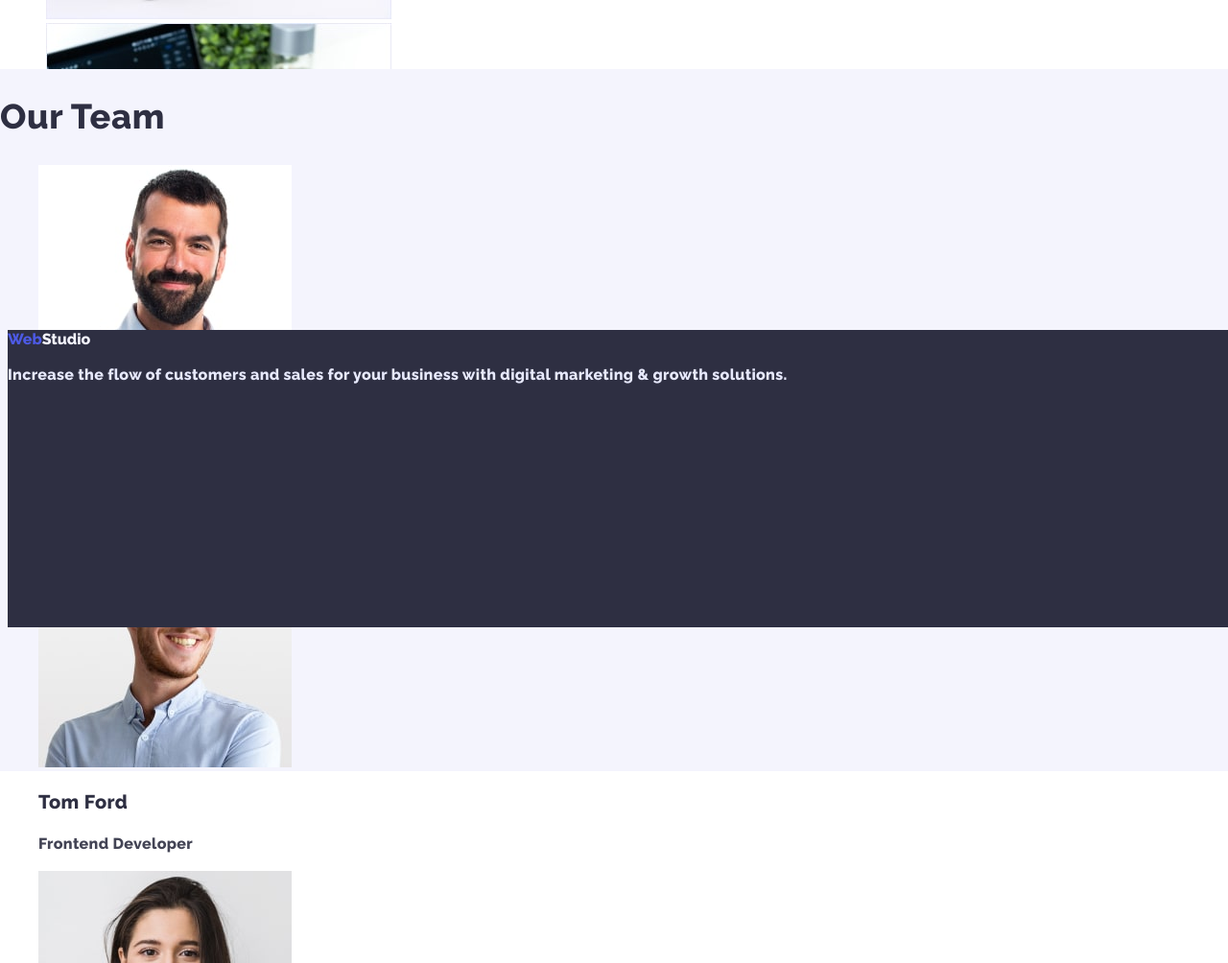
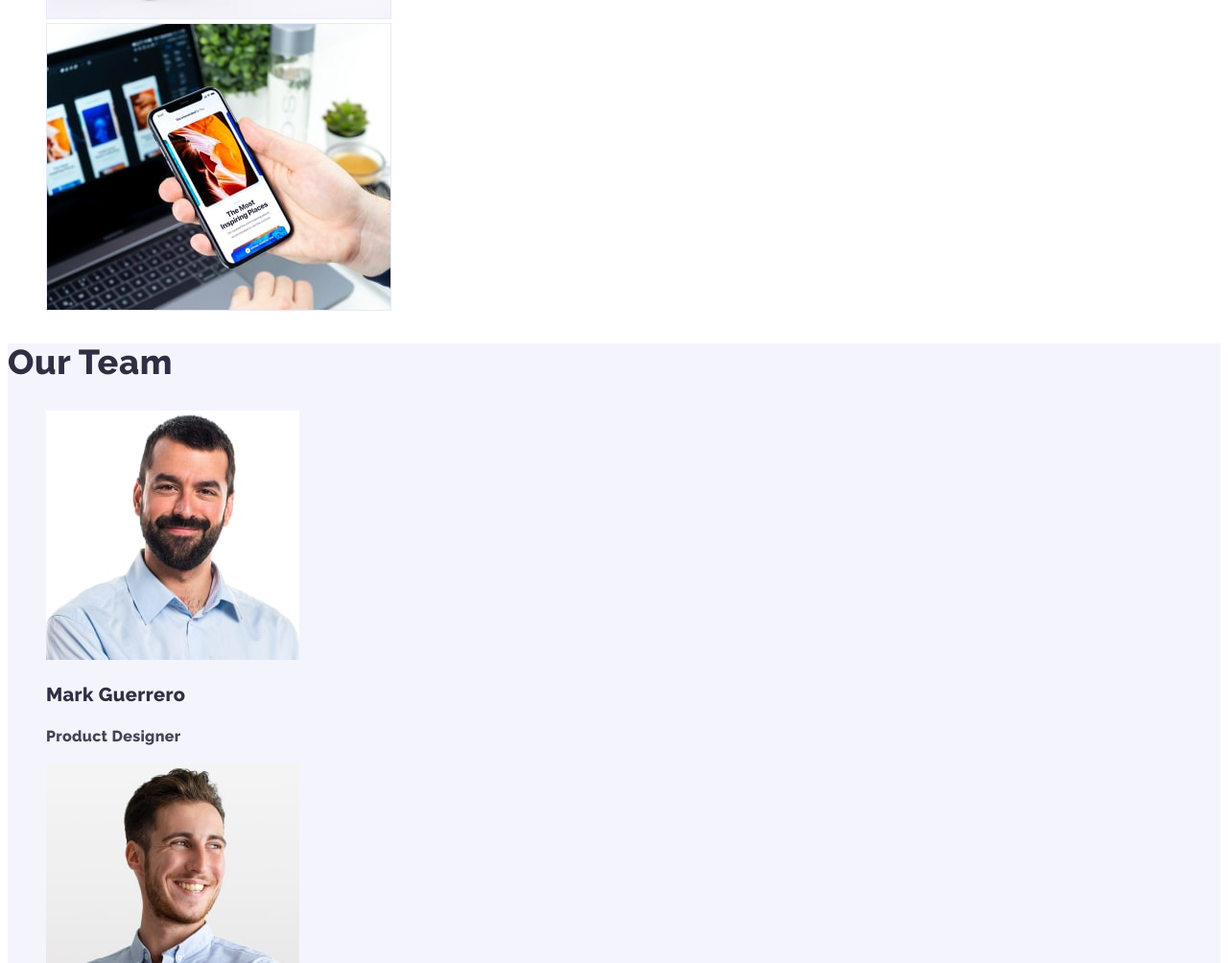
Before and after one commit to Devochka777/goit-markup-hw-02, a plain HTML site: page index.html in a window 1280 px wide. Shown: the part 1476-2480 px from the top of the page at 96% size. Drawn offline with Linux system fonts and the light colour scheme.

Commit message:
Update styles.css

```diff
--- a/css/styles.css
+++ b/css/styles.css
@@ -163,12 +163,7 @@ color:var(--main-subtitle-color);
 }
 /*--------------------------------------------------TEAM---------------------------*/
 .team{
-    position: absolute;
-    width: 1440px;
-    height: 732px;
-    left: 0px;
-    top: 1548px;
-    /* CLOUD */
+
     background: #F4F4FD;
 
 }
```
